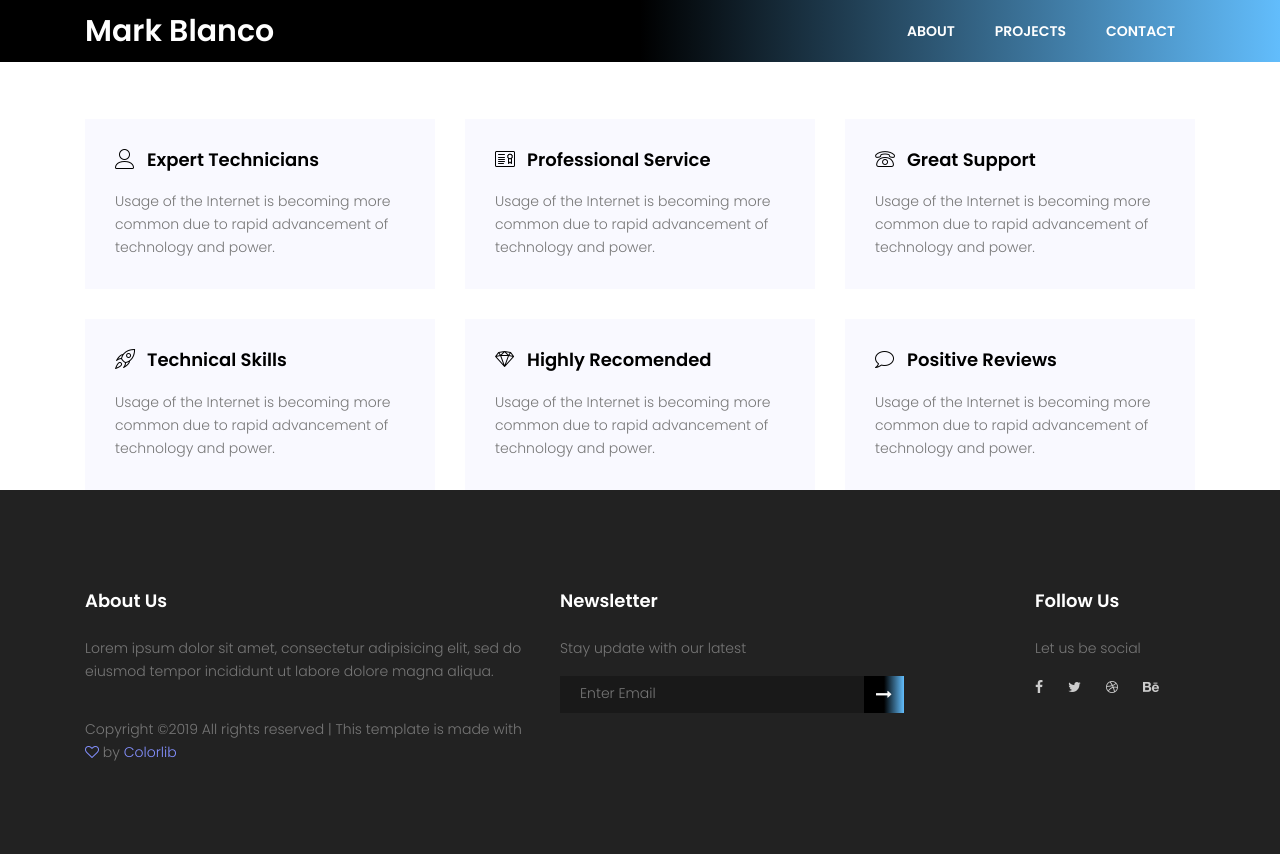
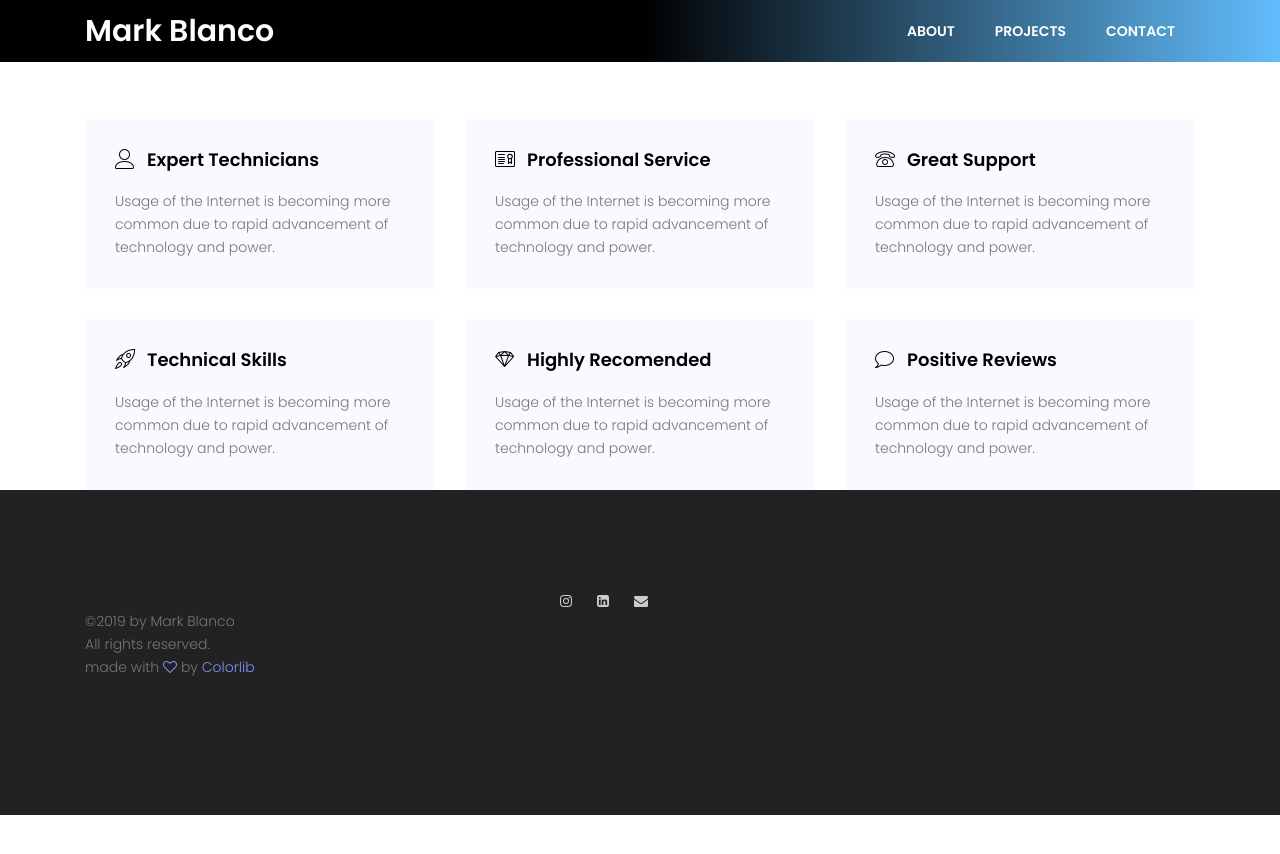
Before and after one commit to boombranco/boombranco.github.io, a Jekyll site: the page index.html, which Jekyll copies as it is, in a window 1280 px wide and 900 px high, scrolled down 1655 px. Shown: the top 854 px of the window. Built offline with Jekyll 4.4.1, drawn with Linux system fonts in a browser that asks for light colours; nearby versions of some CDN libraries; after the commit the page ends 2470 px from its top, so only the background shows below that.

Commit message:
Updates to the footer

```diff
--- a/index.html
+++ b/index.html
@@ -236,52 +236,20 @@
 					<div class="row">
 						<div class="col-lg-5  col-md-6 col-sm-6">
 							<div class="single-footer-widget">
-								<h6>About Us</h6>
-								<p>
-									Lorem ipsum dolor sit amet, consectetur adipisicing elit, sed do eiusmod tempor incididunt ut labore dolore magna aliqua.
-								</p>
 								<!-- Link back to Colorlib can't be removed. Template is licensed under CC BY 3.0. -->
-            		<p class="footer-text">Copyright &copy;<script>document.write(new Date().getFullYear());</script> All rights reserved | This template is made with <i class="fa fa-heart-o" aria-hidden="true"></i> by <a href="https://colorlib.com" target="_blank">Colorlib</a></p>
+            		<p class="footer-text">&copy;<script>document.write(new Date().getFullYear());</script> by Mark Blanco
+									<br>
+									All rights reserved.
+									<br>
+									made with <i class="fa fa-heart-o" aria-hidden="true"></i> by <a href="https://colorlib.com" target="_blank">Colorlib</a></p>
             		<!-- Link back to Colorlib can't be removed. Template is licensed under CC BY 3.0. -->
 							</div>
 						</div>
-						<div class="col-lg-5  col-md-6 col-sm-6">
-							<div class="single-footer-widget">
-								<h6>Newsletter</h6>
-								<p>Stay update with our latest</p>
-								<div class="" id="mc_embed_signup">
-
-										<form target="_blank" novalidate="true" action="https://spondonit.us12.list-manage.com/subscribe/post?u=1462626880ade1ac87bd9c93a&amp;id=92a4423d01" method="get" class="form-inline">
-
-										<div class="d-flex flex-row">
-
-											<input class="form-control" name="EMAIL" placeholder="Enter Email" onfocus="this.placeholder = ''" onblur="this.placeholder = 'Enter Email '" required="" type="email">
-
-
-				                            	<button class="click-btn btn btn-default"><i class="fa fa-long-arrow-right" aria-hidden="true"></i></button>
-				                            	<div style="position: absolute; left: -5000px;">
-													<input name="b_36c4fd991d266f23781ded980_aefe40901a" tabindex="-1" value="" type="text">
-												</div>
-
-											<!-- <div class="col-lg-4 col-md-4">
-												<button class="bb-btn btn"><span class="lnr lnr-arrow-right"></span></button>
-											</div>  -->
-										</div>
-										<div class="info"></div>
-										</form>
-								</div>
-								</div>
-						</div>
 						<div class="col-lg-2 col-md-6 col-sm-6 social-widget">
-							<div class="single-footer-widget">
-								<h6>Follow Us</h6>
-								<p>Let us be social</p>
-								<div class="footer-social d-flex align-items-center">
-									<a href="#"><i class="fa fa-facebook"></i></a>
-									<a href="#"><i class="fa fa-twitter"></i></a>
-									<a href="#"><i class="fa fa-dribbble"></i></a>
-									<a href="#"><i class="fa fa-behance"></i></a>
-								</div>
+							<div class="footer-social d-flex align-items-center">
+								<a href="https://www.instagram.com/markblanco/"><i class="fa fa-instagram"></i></a>
+								<a href="https://www.linkedin.com/in/markblanco"><i class="fa fa-linkedin-square"></i></a>
+								<a href="mailto:me@markoblanco.com"><i class="fa fa-envelope"></i></a>
 							</div>
 						</div>
 					</div>
```
